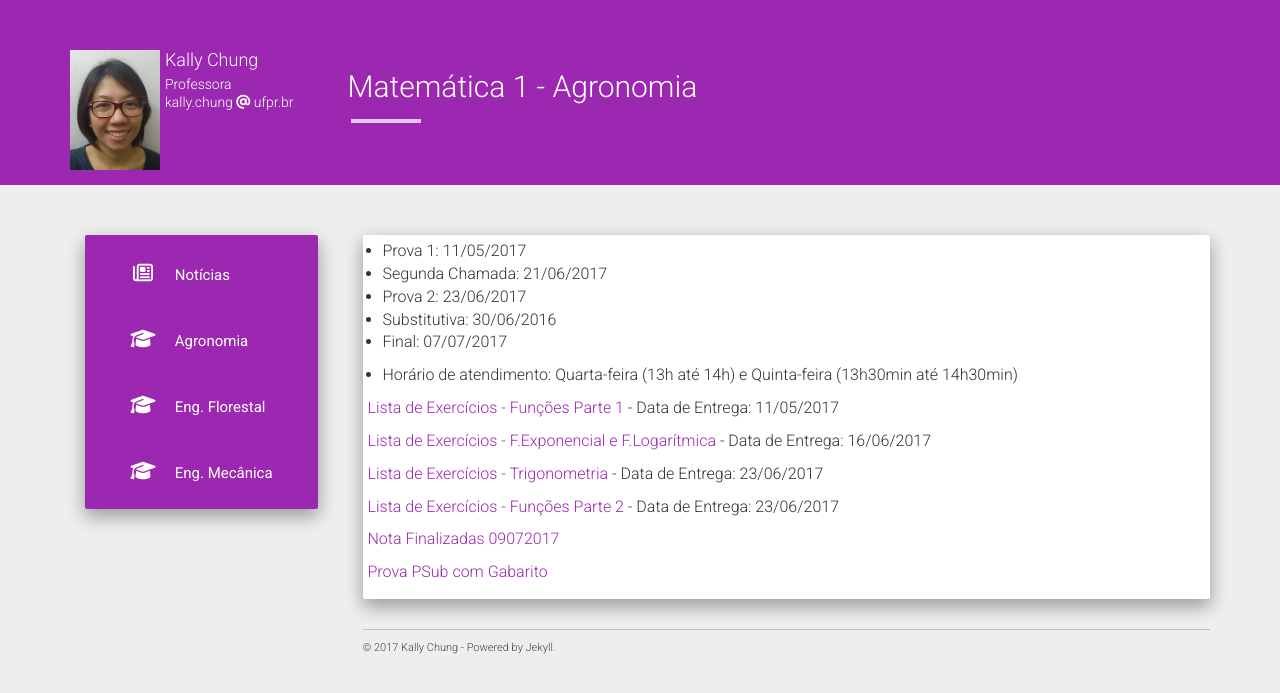
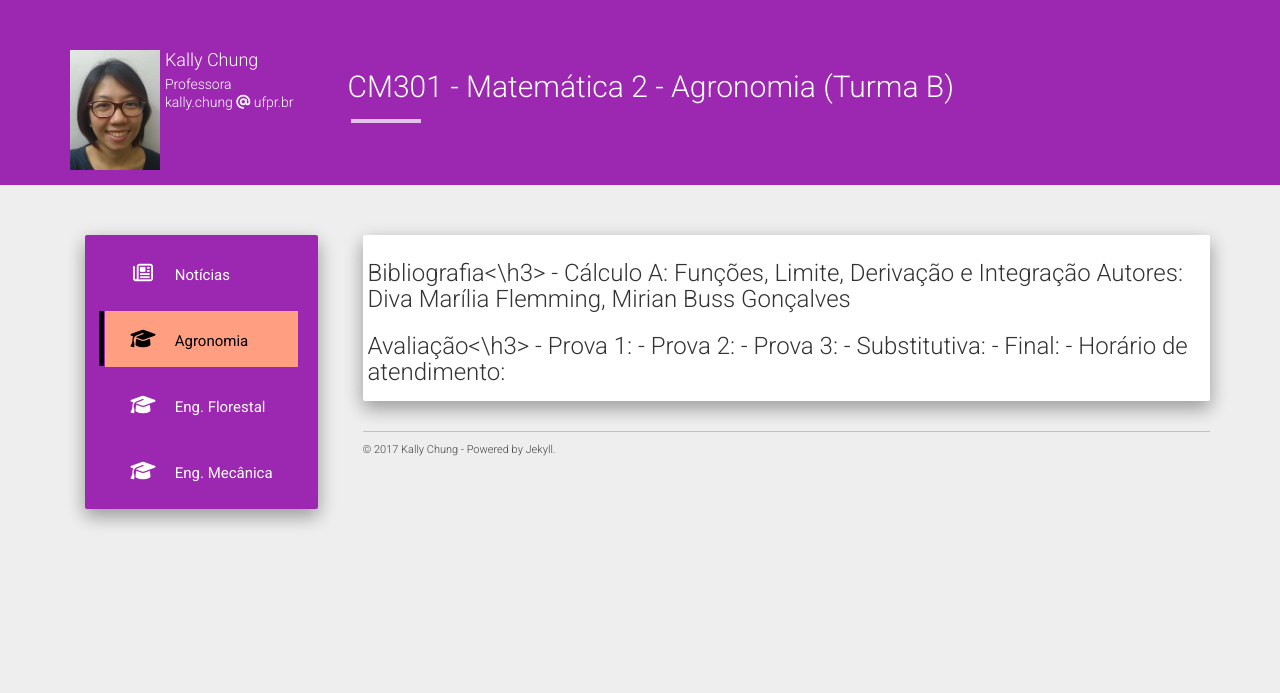
Before and after one commit to chunggnuhc/chunggnuhc.github.io, a Jekyll site: the page built from agronomia2sem2017.md, in a window 1280 px wide. Shown: the top 693 px of the page. Built offline with Jekyll 4.4.1, drawn with Linux system fonts in a browser that asks for light colours; nearby versions of some CDN libraries.

Commit message:
Update agronomia2sem2017.md

```diff
--- a/agronomia2sem2017.md
+++ b/agronomia2sem2017.md
@@ -1,25 +1,20 @@
 ---
 layout: page
-title: Matemática 1 - Agronomia
-permalink: /agro2sem2017-Mat2/
+title: CM301 - Matemática 2 - Agronomia (Turma B)
+permalink: /agron2sem2017-Mat2/
 ---
 
-- Prova 1: 11/05/2017
-- Segunda Chamada: 21/06/2017
-- Prova 2: 23/06/2017
-- Substitutiva: 30/06/2016
-- Final: 07/07/2017
+<h3>Bibliografia<\h3>
+- Cálculo A: Funções, Limite, Derivação e Integração
 
-- Horário de atendimento: Quarta-feira (13h até 14h) e Quinta-feira (13h30min até 14h30min)
+  Autores: Diva Marília Flemming, Mirian Buss Gonçalves
 
-[Lista de Exercícios - Funções Parte 1](/disciplinas/listaFunc-1.pdf) - Data de Entrega: 11/05/2017
+<h3>Avaliação<\h3>
 
-[Lista de Exercícios - F.Exponencial e F.Logarítmica](/disciplinas/listaExp-Log.pdf) - Data de Entrega: 16/06/2017
+- Prova 1:
+- Prova 2:
+- Prova 3:
+- Substitutiva:
+- Final:
 
-[Lista de Exercícios - Trigonometria](/disciplinas/listaTrig.pdf) - Data de Entrega: 23/06/2017
-
-[Lista de Exercícios - Funções Parte 2](/disciplinas/listaOperFuncoes.pdf) - Data de Entrega: 23/06/2017
-
-[Nota Finalizadas 09072017](/disciplinas/Site-NotasFinalizadas-Agron.pdf)
-
-[Prova PSub com Gabarito](/disciplinas/mainPSub+Gabarito.pdf)
+- Horário de atendimento:
```
